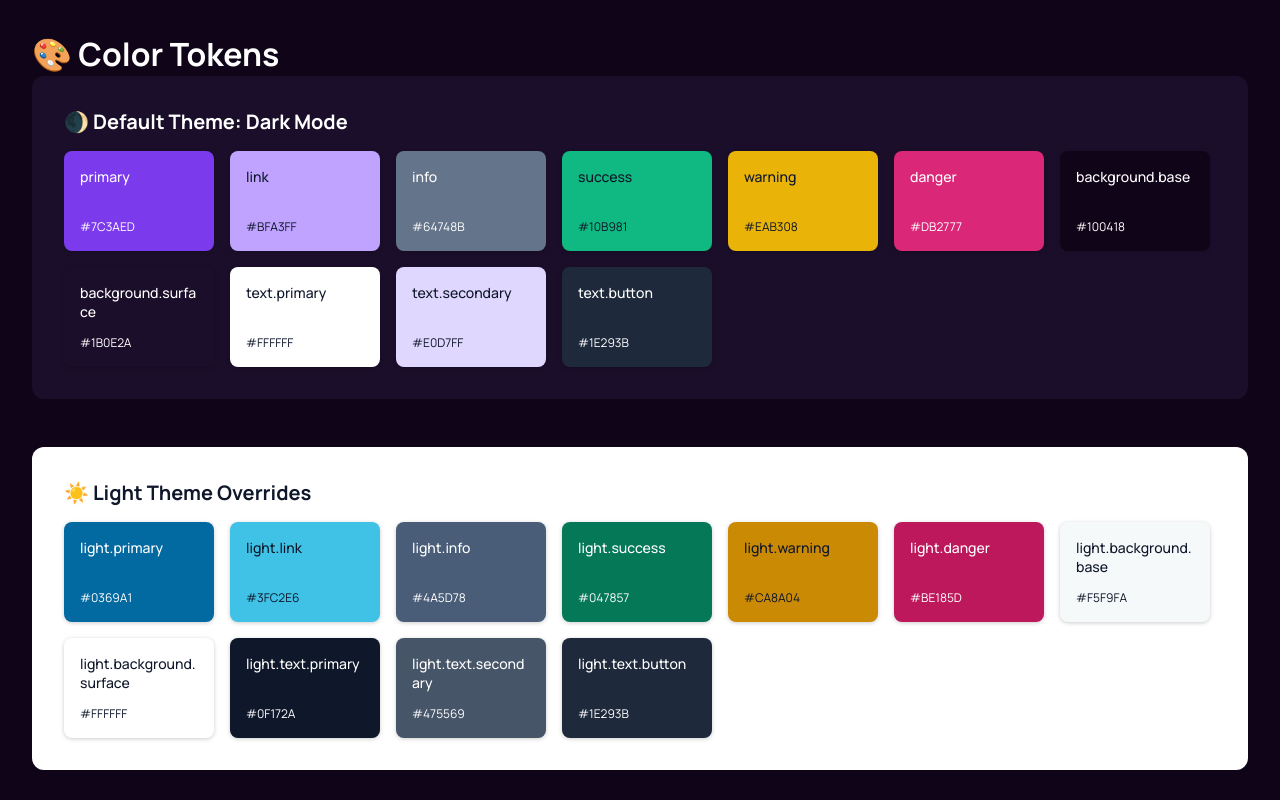
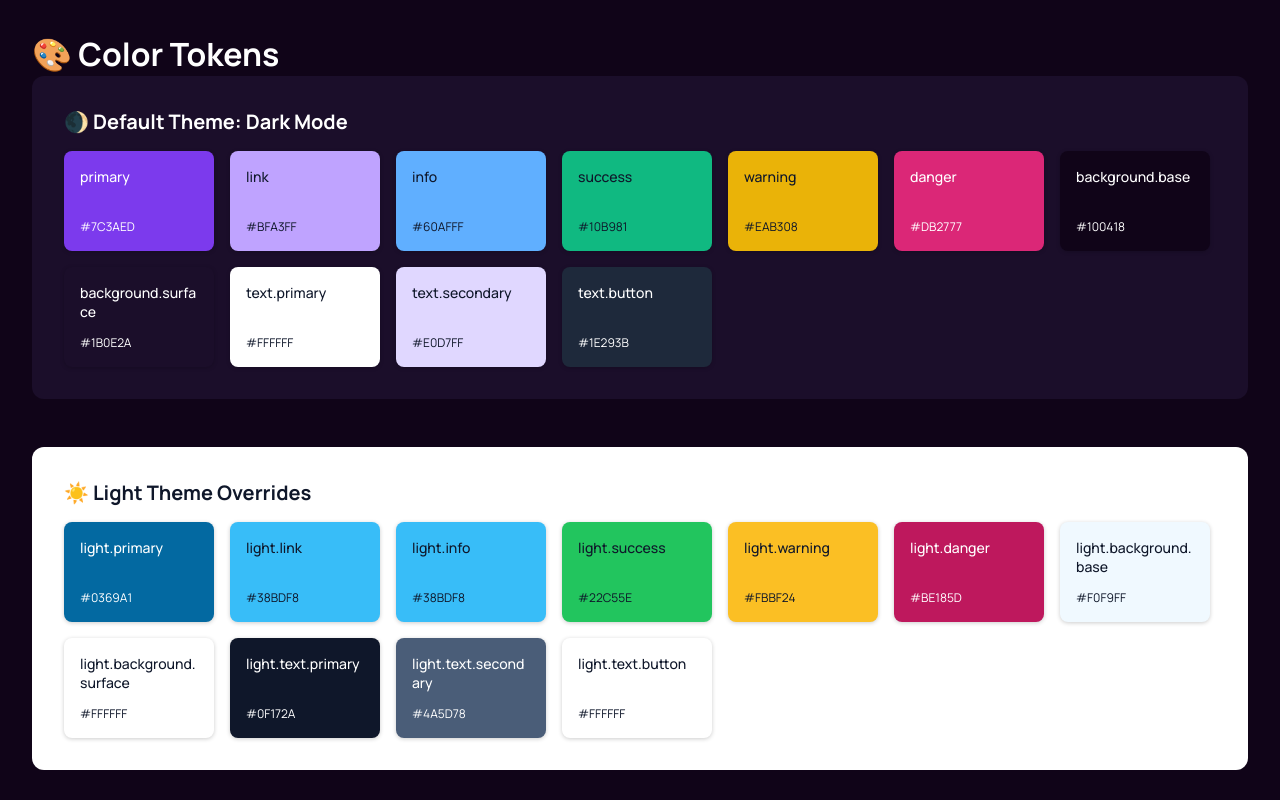
Before and after one commit to jeanetteobr/killua-ui, a React (Vite) app: page / in a window 1280 px wide. Shown: the top 800 px of the page. Built offline with nearby package versions, Linux system fonts and the light colour scheme.

Commit message:
refactor(tokens): update info to Killua blue, add secondary gray, and palette tweaks

```diff
--- a/src/tokens/colors.ts
+++ b/src/tokens/colors.ts
@@ -27,7 +27,7 @@ export const colors: Colors = {
   // --- DEFAULT THEME (DARK MODE) ---
   primary: "#7C3AED",
   link: "#BFA3FF",
-  info: "#64748B",
+  info: "#60AFFF",
   success: "#10B981",
   warning: "#EAB308",
   danger: "#DB2777",
@@ -47,22 +47,21 @@ export const colors: Colors = {
   // --- LIGHT MODE OVERRIDES ---
   light: {
     primary: "#0369A1",
-    link: "#3FC2E6",
-    info: "#4A5D78",
-    success: "#047857",
-    warning: "#CA8A04",
+    link: "#38BDF8",
+    info: "#38BDF8",
+    success: "#22C55E",
+    warning: "#FBBF24",
     danger: "#BE185D",
 
     background: {
-      base: "#F5F9FA",
+      base: "#F0F9FF",
       surface: "#FFFFFF",
     },
 
     text: {
       primary: "#0F172A",
-      secondary: "#475569",
-      button: "#1E293B",
+      secondary: "#4A5D78",
+      button: "#FFFFFF",
     },
-
-  },
+  }
 };
```
